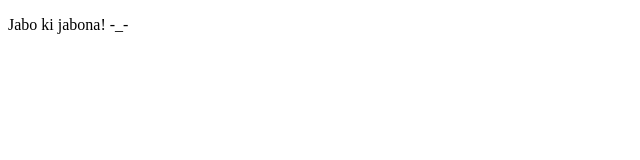
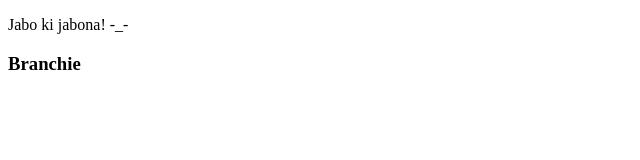
Before and after one commit to Nazia-0/Pikachu, a plain HTML site: page index.html in a window 1280 px wide. Shown: the full height of the page, 0-640 px from the left. Drawn offline with Linux system fonts and the light colour scheme.

Commit message:
addedead a branch

```diff
--- a/index.html
+++ b/index.html
@@ -8,5 +8,6 @@
 </head>
 <body>
     <p>Jabo ki jabona! -_-</p>
+    <h3>Branchie</h3>
 </body>
 </html>
```
